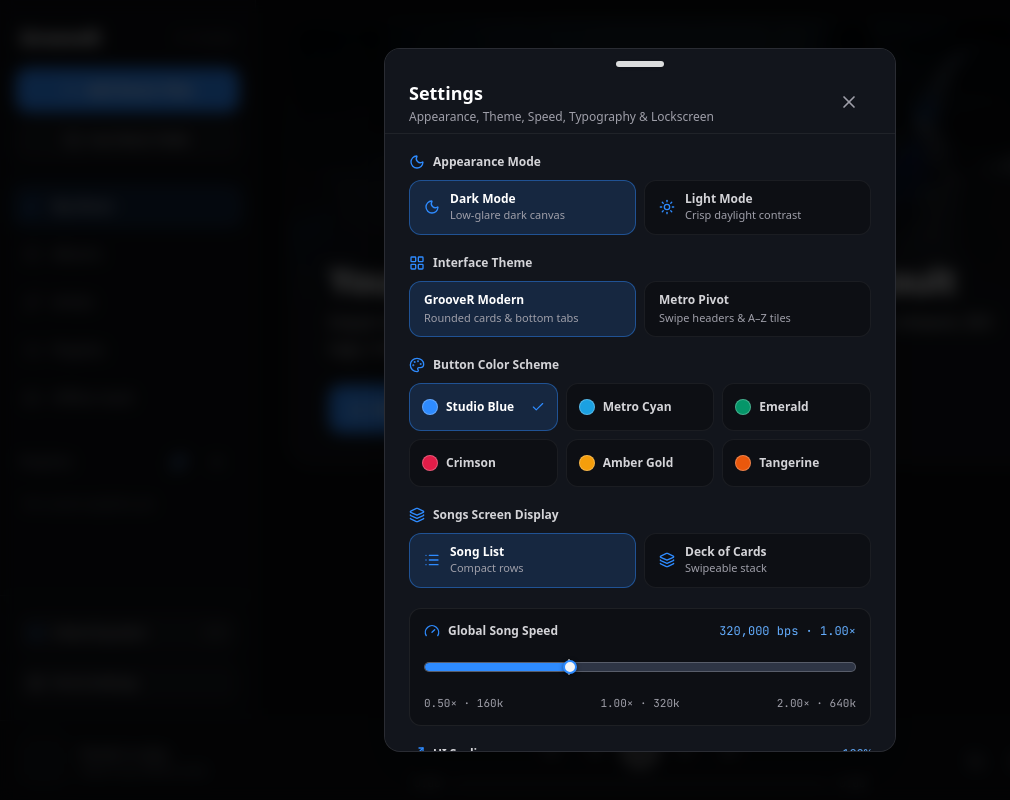
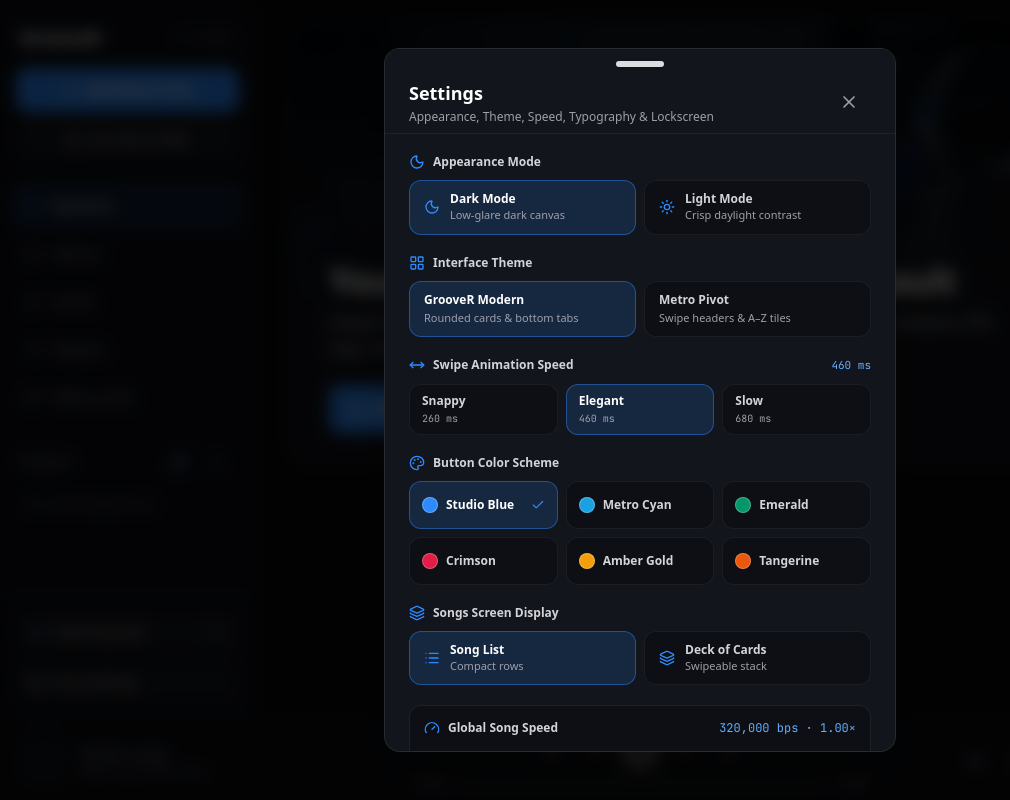
Before and after one commit to gargshi/GrooveR, a React (Vite) app: page / in a window 1280 px wide. Both pictures are taken after a click on the button "Font & Settings". Shown: the whole page, without its empty margins (0-1010 px from the left). Built offline with nearby package versions, Linux system fonts and the light colour scheme.

Commit message:
feat(settings): add swipe speed customization
Introduce configurable swipe speed options to the library view, including new 'fast', 'elegant', and 'slow' presets for navigation gestures.

```diff
--- a/src/App.tsx
+++ b/src/App.tsx
@@ -40,6 +40,7 @@ import {
   SmartPlaylistRules,
   SongsDisplayMode,
   StorageEstimateInfo,
+  SwipeSpeedOption,
   Track,
   TrackMetadataUpdate,
   UiScaleOption,
@@ -1268,6 +1269,10 @@ export default function App() {
               onSelectButtonColorScheme={(buttonColorScheme: ButtonColorScheme) =>
                 updateSettings((prev) => ({ ...prev, buttonColorScheme }))
               }
+              swipeSpeed={settings.swipeSpeed}
+              onSelectSwipeSpeed={(swipeSpeed: SwipeSpeedOption) =>
+                updateSettings((prev) => ({ ...prev, swipeSpeed }))
+              }
               playbackRate={settings.playbackRate}
               activeTrackBitrateKbps={currentTrack?.bitrateKbps}
               onChangePlaybackRate={(rate: number) => {
@@ -1431,6 +1436,7 @@ export default function App() {
         uiTheme={settings.uiTheme}
         colorMode={settings.colorMode}
         buttonColorScheme={settings.buttonColorScheme}
+        swipeSpeed={settings.swipeSpeed}
         playbackRate={settings.playbackRate}
         activeTrackBitrateKbps={currentTrack?.bitrateKbps}
         onSelectFont={(font: FontOption) =>
@@ -1453,6 +1459,9 @@ export default function App() {
         }
         onSelectButtonColorScheme={(buttonColorScheme: ButtonColorScheme) =>
           updateSettings((prev) => ({ ...prev, buttonColorScheme }))
+        }
+        onSelectSwipeSpeed={(swipeSpeed: SwipeSpeedOption) =>
+          updateSettings((prev) => ({ ...prev, swipeSpeed }))
         }
         onChangePlaybackRate={(rate: number) => {
           const clamped = Math.min(2, Math.max(0.5, Number.isFinite(rate) ? rate : 1));
--- a/src/components/LibraryViews.tsx
+++ b/src/components/LibraryViews.tsx
@@ -14,6 +14,7 @@ import {
   Maximize2,
   Mic2,
   Moon,
+  MoveHorizontal,
   Palette,
   Play,
   Plus,
@@ -30,7 +31,13 @@ import {
   Upload,
   X,
 } from 'lucide-react';
-import { BUTTON_COLOR_PRESETS, FONT_PRESETS, UI_SCALE_PRESETS } from '../lib/fonts';
+import {
+  BUTTON_COLOR_PRESETS,
+  FONT_PRESETS,
+  getSwipeDurationMs,
+  SWIPE_SPEED_PRESETS,
+  UI_SCALE_PRESETS,
+} from '../lib/fonts';
 import {
   formatBytes,
   formatDuration,
@@ -51,6 +58,7 @@ import {
   SortDirection,
   SortField,
   StorageEstimateInfo,
+  SwipeSpeedOption,
   Track,
   UiScaleOption,
   UiTheme,
@@ -138,6 +146,8 @@ interface LibraryViewsProps {
   onSelectColorMode: (mode: ColorMode) => void;
   buttonColorScheme: ButtonColorScheme;
   onSelectButtonColorScheme: (scheme: ButtonColorScheme) => void;
+  swipeSpeed: SwipeSpeedOption;
+  onSelectSwipeSpeed: (speed: SwipeSpeedOption) => void;
   playbackRate: number;
   activeTrackBitrateKbps?: number;
   onChangePlaybackRate: (rate: number) => void;
@@ -190,6 +200,8 @@ export const LibraryViews: React.FC<LibraryViewsProps> = ({
   onSelectColorMode,
   buttonColorScheme,
   onSelectButtonColorScheme,
+  swipeSpeed,
+  onSelectSwipeSpeed,
   playbackRate,
   activeTrackBitrateKbps,
   onChangePlaybackRate,
@@ -197,6 +209,7 @@ export const LibraryViews: React.FC<LibraryViewsProps> = ({
   backHandlerRef,
 }) => {
   const isPivot = uiTheme === 'pivot';
+  const swipeDurationMs = getSwipeDurationMs(swipeSpeed);
   const [searchQuery, setSearchQuery] = useState('');
   const [songFilter, setSongFilter] = useState<SongFilter>('all');
   const [sortField, setSortField] = useState<SortField>('addedAt');
@@ -309,12 +322,12 @@ export const LibraryViews: React.FC<LibraryViewsProps> = ({
     pane.style.transform = `translate3d(${enterSign * distance}px, 0, 0)`;
     pane.style.opacity = '0.28';
 
+    const opacityDurationMs = Math.round(swipeDurationMs * 0.78);
     let raf2 = 0;
     const raf1 = window.requestAnimationFrame(() => {
       raf2 = window.requestAnimationFrame(() => {
         if (!pivotTapEnterRef.current) return;
-        pivotTapEnterRef.current.style.transition =
-          'transform 260ms cubic-bezier(0.16, 1, 0.3, 1), opacity 220ms ease';
+        pivotTapEnterRef.current.style.transition = `transform ${swipeDurationMs}ms cubic-bezier(0.22, 1, 0.36, 1), opacity ${opacityDurationMs}ms ease`;
         pivotTapEnterRef.current.style.transform = 'translate3d(0, 0, 0)';
         pivotTapEnterRef.current.style.opacity = '1';
       });
@@ -324,7 +337,7 @@ export const LibraryViews: React.FC<LibraryViewsProps> = ({
       window.cancelAnimationFrame(raf1);
       if (raf2) window.cancelAnimationFrame(raf2);
     };
-  }, [activeView, isPivot, pivotContainerWidth]);
+  }, [activeView, isPivot, pivotContainerWidth, swipeDurationMs]);
 
   const filteredSongs = useMemo(() => {
     const q = searchQuery.trim().toLowerCase();
@@ -690,13 +703,13 @@ export const LibraryViews: React.FC<LibraryViewsProps> = ({
         pivotSettleTimerRef.current = window.setTimeout(() => {
           setPivotSettlingSide(null);
           pivotSettleTimerRef.current = null;
-        }, 265);
+        }, swipeDurationMs + 10);
       }
       pivotDragRef.current = null;
       setPivotSwipeX(0);
       setIsPivotSwiping(false);
     },
-    [pivotSwipeX]
+    [pivotSwipeX, swipeDurationMs]
   );
 
   const finishPivotSwipe = useCallback(
@@ -760,7 +773,7 @@ export const LibraryViews: React.FC<LibraryViewsProps> = ({
           window.requestAnimationFrame(() => {
             window.requestAnimationFrame(() => setSkipHeaderSlide(false));
           });
-        }, 265);
+        }, swipeDurationMs + 10);
         return;
       }
 
@@ -770,12 +783,12 @@ export const LibraryViews: React.FC<LibraryViewsProps> = ({
         pivotSettleTimerRef.current = window.setTimeout(() => {
           setPivotSettlingSide(null);
           pivotSettleTimerRef.current = null;
-        }, 265);
+        }, swipeDurationMs + 10);
       }
       setPivotSwipeX(0);
       setIsPivotSwiping(false);
     },
-    [activeView, onSelectView, pivotContainerWidth, resetDrilldowns]
+    [activeView, onSelectView, pivotContainerWidth, resetDrilldowns, swipeDurationMs]
   );
 
   const handleJumpToLetter = useCallback(
@@ -806,8 +819,8 @@ export const LibraryViews: React.FC<LibraryViewsProps> = ({
             e.stopPropagation();
           }
         }}
-        className={`px-4 sm:px-8 py-5 max-w-5xl mx-auto space-y-6 overflow-x-clip ${
-          isPivot ? 'touch-pan-y select-none' : ''
+        className={`px-4 sm:px-8 max-w-5xl mx-auto space-y-6 overflow-x-clip ${
+          isPivot ? 'pt-0 pb-5 touch-pan-y select-none' : 'py-5'
         }`}
       >
         {isPivot ? (
@@ -820,6 +833,7 @@ export const LibraryViews: React.FC<LibraryViewsProps> = ({
             searchQuery={searchQuery}
             isInDrilldown={isInDrilldown}
             skipHeaderSlide={skipHeaderSlide}
+            swipeDurationMs={swipeDurationMs}
             onToggleSearch={() => setPivotSearchOpen((v) => !v)}
             onSearchChange={setSearchQuery}
             onSelectView={(v) => {
@@ -1144,7 +1158,7 @@ export const LibraryViews: React.FC<LibraryViewsProps> = ({
                 <div
                   key={group.letter}
                   id={isPreview ? undefined : `pivot-group-songs-${group.letter}`}
-                  className="space-y-1.5 scroll-mt-4"
+                  className="space-y-1.5 scroll-mt-32"
                 >
                   <button
                     type="button"
@@ -1331,7 +1345,7 @@ export const LibraryViews: React.FC<LibraryViewsProps> = ({
                   <div
                     key={group.letter}
                     id={isPreview ? undefined : `pivot-group-albums-${group.letter}`}
-                    className="space-y-2.5 scroll-mt-4"
+                    className="space-y-2.5 scroll-mt-32"
                   >
                     <button
                       type="button"
@@ -1515,7 +1529,7 @@ export const LibraryViews: React.FC<LibraryViewsProps> = ({
                   <div
                     key={group.letter}
                     id={isPreview ? undefined : `pivot-group-artists-${group.letter}`}
-                    className="space-y-2.5 scroll-mt-4"
+                    className="space-y-2.5 scroll-mt-32"
                   >
                     <button
                       type="button"
@@ -2179,6 +2193,56 @@ export const LibraryViews: React.FC<LibraryViewsProps> = ({
             </div>
           </div>
 
+          {/* Swipe Animation Speed Selector */}
+          <div
+            className={`p-5 border space-y-3 ${
+              isPivot
+                ? 'rounded-none bg-white dark:bg-black border-zinc-200 dark:border-white/15'
+                : 'rounded-2xl bg-white dark:bg-[#111318] border-zinc-200 dark:border-white/[0.07]'
+            }`}
+          >
+            <div className="flex items-center justify-between gap-2">
+              <div className="flex items-center gap-2.5">
+                <MoveHorizontal className="w-4 h-4 text-[var(--accent-primary)]" />
+                <div>
+                  <h2 className="text-sm font-semibold text-zinc-900 dark:text-white">Swipe Animation Speed</h2>
+                  <p className="text-xs text-zinc-500 dark:text-zinc-400">
+                    Control how fast tabs glide when swiping in Metro Pivot
+                  </p>
+                </div>
+              </div>
+              <span className="text-xs font-mono-nums text-[var(--accent-soft)]">
+                {swipeDurationMs} ms
+              </span>
+            </div>
+
+            <div className="grid grid-cols-3 gap-2.5">
+              {SWIPE_SPEED_PRESETS.map((preset) => {
+                const selected = swipeSpeed === preset.id;
+                return (
+                  <button
+                    key={preset.id}
+                    type="button"
+                    onClick={() => onSelectSwipeSpeed(preset.id)}
+                    aria-pressed={selected}
+                    className={`min-h-[52px] px-3.5 py-2.5 text-left border transition-colors ${
+                      isPivot ? 'rounded-none' : 'rounded-xl'
+                    } ${
+                      selected
+                        ? 'bg-[var(--accent-tint)] border-[var(--accent-border)] text-zinc-900 dark:text-white'
+                        : 'bg-zinc-100 dark:bg-[#0D0F14] border-zinc-200 dark:border-white/[0.08] text-zinc-700 dark:text-zinc-300 hover:border-zinc-300 dark:hover:border-white/20'
+                    }`}
+                  >
+                    <p className="text-sm font-semibold">{preset.label}</p>
+                    <p className="text-[11px] font-mono-nums text-zinc-500 dark:text-zinc-400 mt-0.5 truncate">
+                      {preset.description}
+                    </p>
+                  </button>
+                );
+              })}
+            </div>
+          </div>
+
           {/* Button Color Scheme Selector */}
           <div
             className={`p-5 border space-y-3 ${
@@ -2627,8 +2691,8 @@ export const LibraryViews: React.FC<LibraryViewsProps> = ({
           e.stopPropagation();
         }
       }}
-      className={`px-4 sm:px-8 py-5 sm:py-7 max-w-7xl mx-auto space-y-5 ${
-        isPivot ? 'touch-pan-y select-none' : ''
+      className={`px-4 sm:px-8 max-w-7xl mx-auto space-y-5 ${
+        isPivot ? 'pt-0 pb-5 sm:pb-7 touch-pan-y select-none' : 'py-5 sm:py-7'
       }`}
     >
       {isPivot ? (
@@ -2641,6 +2705,7 @@ export const LibraryViews: React.FC<LibraryViewsProps> = ({
           searchQuery={searchQuery}
           isInDrilldown={isInDrilldown}
           skipHeaderSlide={skipHeaderSlide}
+          swipeDurationMs={swipeDurationMs}
           onToggleSearch={() => setPivotSearchOpen((v) => !v)}
           onSearchChange={setSearchQuery}
           onSelectView={(v) => {
@@ -2735,7 +2800,7 @@ export const LibraryViews: React.FC<LibraryViewsProps> = ({
             transition:
               isPivotSwiping || isRestingAtCenter
                 ? 'none'
-                : 'transform 260ms cubic-bezier(0.16, 1, 0.3, 1)',
+                : `transform ${swipeDurationMs}ms cubic-bezier(0.22, 1, 0.36, 1)`,
           }}
           className="will-change-transform"
         >
@@ -2751,7 +2816,7 @@ export const LibraryViews: React.FC<LibraryViewsProps> = ({
               transform: `translate3d(${previewOffsetX}px, 0, 0)`,
               transition: isPivotSwiping
                 ? 'none'
-                : 'transform 260ms cubic-bezier(0.16, 1, 0.3, 1)',
+                : `transform ${swipeDurationMs}ms cubic-bezier(0.22, 1, 0.36, 1)`,
             }}
             className="absolute inset-x-0 top-0 pointer-events-none select-none will-change-transform"
           >
--- a/src/components/SettingsModal.tsx
+++ b/src/components/SettingsModal.tsx
@@ -7,6 +7,7 @@ import {
   List,
   Maximize2,
   Moon,
+  MoveHorizontal,
   Palette,
   RotateCcw,
   SlidersHorizontal,
@@ -15,12 +16,18 @@ import {
   Type,
   X,
 } from 'lucide-react';
-import { BUTTON_COLOR_PRESETS, FONT_PRESETS, UI_SCALE_PRESETS } from '../lib/fonts';
+import {
+  BUTTON_COLOR_PRESETS,
+  FONT_PRESETS,
+  SWIPE_SPEED_PRESETS,
+  UI_SCALE_PRESETS,
+} from '../lib/fonts';
 import {
   ButtonColorScheme,
   ColorMode,
   FontOption,
   SongsDisplayMode,
+  SwipeSpeedOption,
   UiScaleOption,
   UiTheme,
 } from '../types/music';
@@ -34,6 +41,7 @@ interface SettingsModalProps {
   uiTheme: UiTheme;
   colorMode: ColorMode;
   buttonColorScheme: ButtonColorScheme;
+  swipeSpeed: SwipeSpeedOption;
   playbackRate: number;
   activeTrackBitrateKbps?: number;
   onSelectFont: (font: FontOption) => void;
@@ -43,6 +51,7 @@ interface SettingsModalProps {
   onSelectUiTheme: (theme: UiTheme) => void;
   onSelectColorMode: (mode: ColorMode) => void;
   onSelectButtonColorScheme: (scheme: ButtonColorScheme) => void;
+  onSelectSwipeSpeed: (speed: SwipeSpeedOption) => void;
   onChangePlaybackRate: (rate: number) => void;
   onOpenEq: () => void;
   onClose: () => void;
@@ -57,6 +66,7 @@ export const SettingsModal: React.FC<SettingsModalProps> = ({
   uiTheme,
   colorMode,
   buttonColorScheme,
+  swipeSpeed,
   playbackRate,
   activeTrackBitrateKbps,
   onSelectFont,
@@ -66,6 +76,7 @@ export const SettingsModal: React.FC<SettingsModalProps> = ({
   onSelectUiTheme,
   onSelectColorMode,
   onSelectButtonColorScheme,
+  onSelectSwipeSpeed,
   onChangePlaybackRate,
   onOpenEq,
   onClose,
@@ -303,6 +314,42 @@ export const SettingsModal: React.FC<SettingsModalProps> = ({
               <p className="text-xs font-semibold">Metro Pivot</p>
               <p className="text-[11px] text-zinc-500 dark:text-zinc-400 truncate mt-0.5">Swipe headers & A–Z tiles</p>
             </button>
+          </div>
+        </div>
+
+        {/* Metro Swipe Animation Speed */}
+        <div className="space-y-2.5">
+          <div className="flex items-center justify-between gap-2">
+            <div className="flex items-center gap-2 text-xs font-semibold text-zinc-700 dark:text-zinc-300">
+              <MoveHorizontal className="w-4 h-4 text-[var(--accent-primary)]" />
+              <span>Swipe Animation Speed</span>
+            </div>
+            <span className="text-[11px] font-mono-nums text-[var(--accent-soft)]">
+              {SWIPE_SPEED_PRESETS.find((p) => p.id === swipeSpeed)?.durationMs ?? 460} ms
+            </span>
+          </div>
+          <div className="grid grid-cols-3 gap-2">
+            {SWIPE_SPEED_PRESETS.map((preset) => {
+              const selected = swipeSpeed === preset.id;
+              return (
+                <button
+                  key={preset.id}
+                  type="button"
+                  onClick={() => onSelectSwipeSpeed(preset.id)}
+                  aria-pressed={selected}
+                  className={`min-h-[48px] px-3 py-2 rounded-xl border transition-colors text-left ${
+                    selected
+                      ? 'bg-[var(--accent-tint)] border-[var(--accent-border)] text-zinc-900 dark:text-white'
+                      : 'bg-zinc-100 dark:bg-[#0D0F14] border-zinc-200 dark:border-white/[0.06] text-zinc-700 dark:text-zinc-300 hover:border-zinc-300 dark:hover:border-white/15'
+                  }`}
+                >
+                  <p className="text-xs font-semibold">{preset.label}</p>
+                  <p className="text-[10px] font-mono-nums text-zinc-500 dark:text-zinc-400 mt-0.5 truncate">
+                    {preset.durationMs} ms
+                  </p>
+                </button>
+              );
+            })}
           </div>
         </div>
 
--- a/src/lib/fonts.ts
+++ b/src/lib/fonts.ts
@@ -1,4 +1,4 @@
-import { ButtonColorScheme, ColorMode, FontOption, UiScaleOption } from '../types/music';
+import { ButtonColorScheme, ColorMode, FontOption, SwipeSpeedOption, UiScaleOption } from '../types/music';
 
 export interface FontPreset {
   id: FontOption;
@@ -205,3 +205,20 @@ export function applyButtonColorScheme(
   rootStyle.setProperty('--accent-glow', preset.glow);
   rootStyle.setProperty('--accent-dim', preset.dim);
 }
+
+export interface SwipeSpeedPreset {
+  id: SwipeSpeedOption;
+  label: string;
+  description: string;
+  durationMs: number;
+}
+
+export const SWIPE_SPEED_PRESETS: SwipeSpeedPreset[] = [
+  { id: 'fast', label: 'Snappy', description: '260 ms crisp glide', durationMs: 260 },
+  { id: 'elegant', label: 'Elegant', description: '460 ms smooth glide', durationMs: 460 },
+  { id: 'slow', label: 'Slow', description: '680 ms unhurried glide', durationMs: 680 },
+];
+
+export function getSwipeDurationMs(speed?: SwipeSpeedOption): number {
+  return SWIPE_SPEED_PRESETS.find((p) => p.id === speed)?.durationMs ?? 460;
+}
--- a/src/lib/idb.ts
+++ b/src/lib/idb.ts
@@ -1,4 +1,4 @@
-import { ButtonColorScheme, ColorMode, EqSettings, PersistedSettings, Playlist, StorageEstimateInfo, Track } from '../types/music';
+import { ButtonColorScheme, ColorMode, EqSettings, PersistedSettings, Playlist, StorageEstimateInfo, SwipeSpeedOption, Track } from '../types/music';
 
 const DB_NAME = 'groover_offline_db';
 const DB_VERSION = 1;
@@ -35,6 +35,7 @@ export const DEFAULT_SETTINGS: PersistedSettings = {
   uiTheme: 'groover',
   colorMode: 'dark',
   buttonColorScheme: 'blue',
+  swipeSpeed: 'elegant',
   eq: DEFAULT_EQ,
 };
 
@@ -244,11 +245,16 @@ export async function loadSettings(): Promise<PersistedSettings> {
     ? stored.buttonColorScheme
     : DEFAULT_SETTINGS.buttonColorScheme;
   const colorMode: ColorMode = stored.colorMode === 'light' ? 'light' : 'dark';
+  const validSwipeSpeeds: SwipeSpeedOption[] = ['fast', 'elegant', 'slow'];
+  const swipeSpeed = validSwipeSpeeds.includes(stored.swipeSpeed)
+    ? stored.swipeSpeed
+    : DEFAULT_SETTINGS.swipeSpeed;
   return {
     ...DEFAULT_SETTINGS,
     ...stored,
     colorMode,
     buttonColorScheme,
+    swipeSpeed,
     playbackRate:
       typeof stored.playbackRate === 'number' && Number.isFinite(stored.playbackRate)
         ? Math.min(2, Math.max(0.5, stored.playbackRate))
--- a/src/types/music.ts
+++ b/src/types/music.ts
@@ -108,6 +108,8 @@ export type ColorMode = 'dark' | 'light';
 
 export type ButtonColorScheme = 'blue' | 'cyan' | 'emerald' | 'crimson' | 'amber' | 'orange';
 
+export type SwipeSpeedOption = 'fast' | 'elegant' | 'slow';
+
 export interface PersistedSettings {
   id: string;
   volume: number;
@@ -122,6 +124,7 @@ export interface PersistedSettings {
   uiTheme: UiTheme;
   colorMode: ColorMode;
   buttonColorScheme: ButtonColorScheme;
+  swipeSpeed: SwipeSpeedOption;
   eq: EqSettings;
   lastTrackId?: string;
 }
```
Also changed, not shown: src/components/PivotHeader.tsx (+8 -5 lines).
